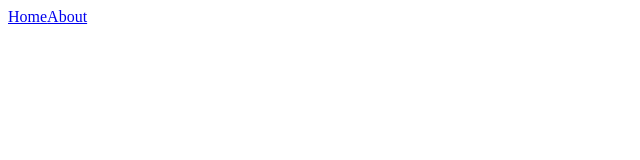
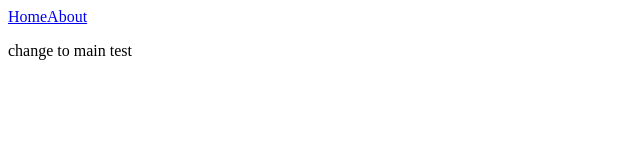
Before and after one commit to reasonsx/fantasy-quest-website, a Vue app in the folder 2nd-sem-project/: page / in a window 1280 px wide. Shown: the top 160 px of the page, without its empty margins (0-640 px from the left). Built offline with nearby package versions, Linux system fonts and the light colour scheme.

Commit message:
test pull

```diff
--- a/2nd-sem-project/src/App.vue
+++ b/2nd-sem-project/src/App.vue
@@ -13,6 +13,7 @@ import { RouterLink, RouterView } from 'vue-router'
         <RouterLink to="/">Home</RouterLink>
         <RouterLink to="/about">About</RouterLink>
       </nav>
+      <p>change to main test</p>
     </div>
   </header>
 
```
